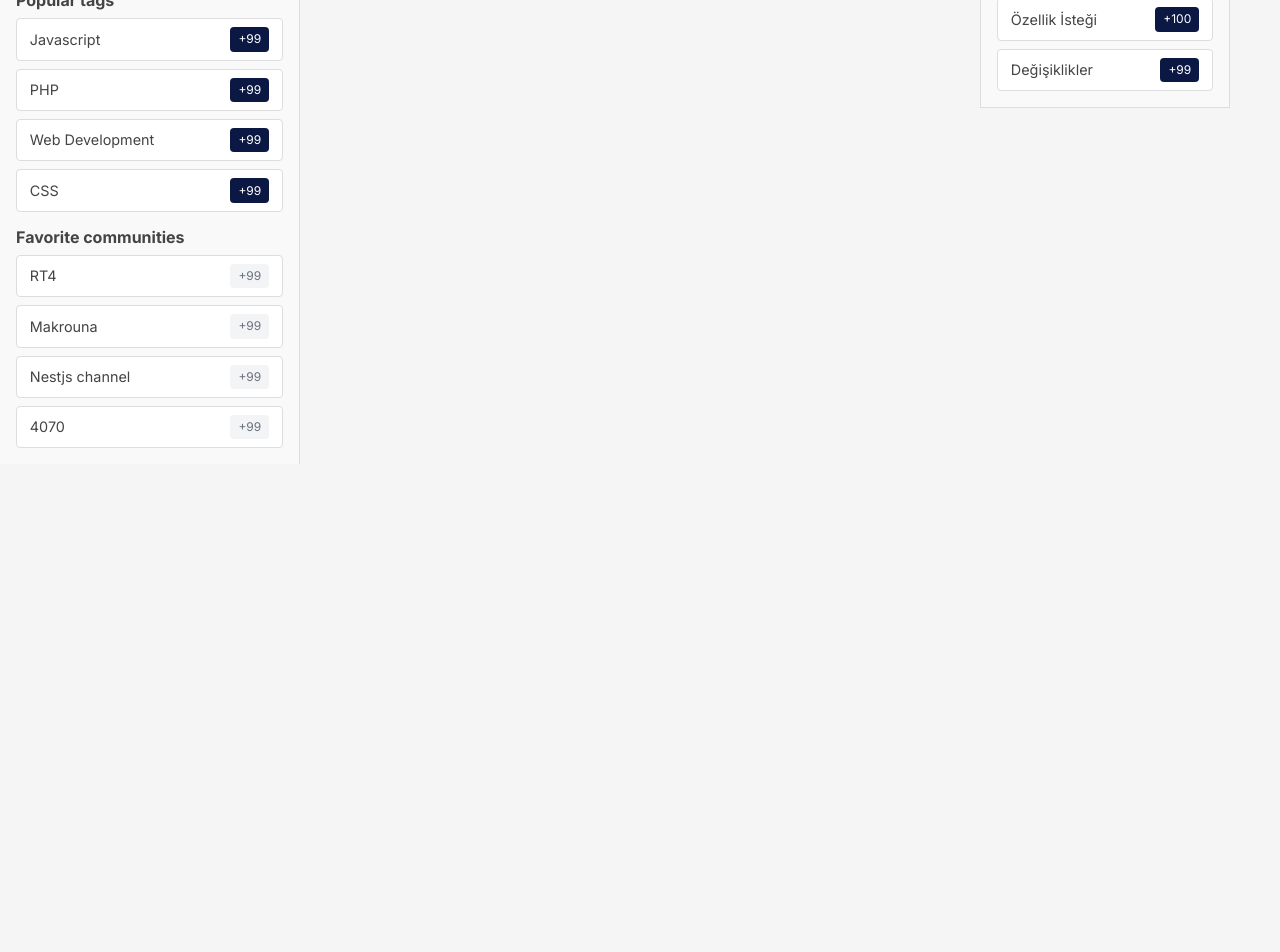
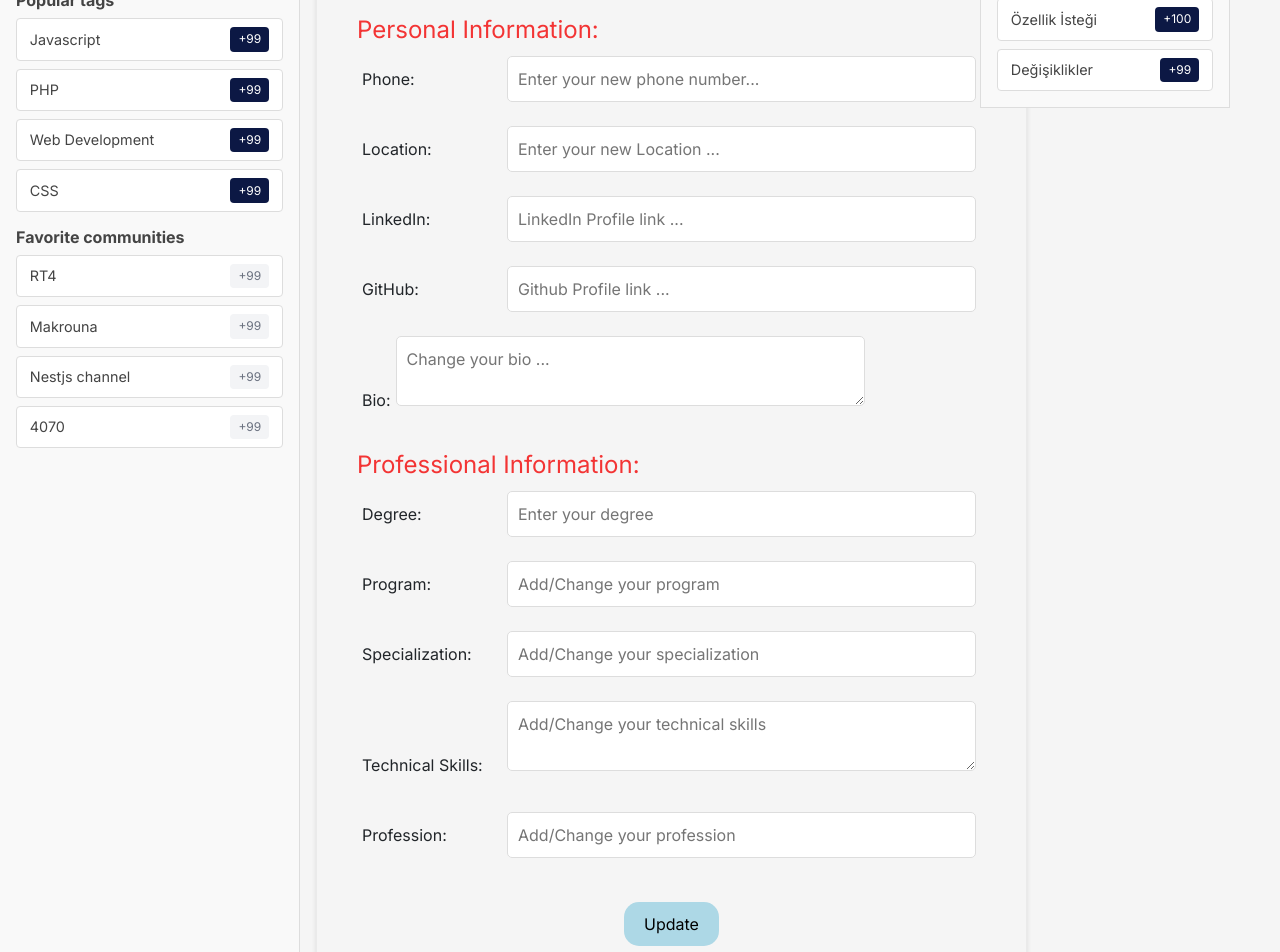
Before and after one commit to NA5KO/Academic_Hub, an Angular app in the folder frontend-app/: page /profile/edit in a window 1280 px wide. Before the commit this address led to /. Shown: the part 400-1352 px from the top of the page. Before the commit the page ends 864 px from the top, so only its background shows below. Built offline with nearby package versions, Linux system fonts and the light colour scheme.

Commit message:
added profile-component

```diff
--- a/frontend-app/src/app/app-routing.module.ts
+++ b/frontend-app/src/app/app-routing.module.ts
@@ -6,7 +6,7 @@ import { CreateCommunityComponent } from './feed/communities/create-community/cr
 import { TopCommunitiesComponent } from './feed/communities/top-communities/top-communities.component';
 import { CommunityDetailsComponent } from './feed/communities/community-details/community-details.component';
 import { PostCreateComponent } from './feed/posts/post-create/post-create.component';
-
+import {ProfileEditComponent} from './profile/profile-edit/profile-edit.component'
 const routes: Routes = [
   { path: '', component: PostListComponent },
   { path: 'post/create', component: PostCreateComponent },
@@ -14,6 +14,8 @@ const routes: Routes = [
   { path: 'community', component: CreateCommunityComponent },
   { path: 'communities', component: TopCommunitiesComponent },
   { path: 'community/:name', component: CommunityDetailsComponent },
+  { path: 'profile/edit', component: ProfileEditComponent },
+
 ];
 
 @NgModule({
--- a/frontend-app/src/app/app.module.ts
+++ b/frontend-app/src/app/app.module.ts
@@ -8,6 +8,7 @@ import { FontAwesomeModule } from '@fortawesome/angular-fontawesome';
 import { RightMenuModule } from './right-menu/right-menu.module';
 import { HeaderComponent } from './header/header.component';
 import { PostsModule } from './feed/posts.module';
+import { ProfileModule } from './profile/profile.module';
 
 @NgModule({
   declarations: [
@@ -20,7 +21,8 @@ import { PostsModule } from './feed/posts.module';
     FontAwesomeModule,
     LeftMenuModule,
     RightMenuModule,
-    PostsModule
+    PostsModule,
+    ProfileModule
   ],
   providers: [],
   bootstrap: [AppComponent]
--- a/frontend-app/src/app/feed/posts.module.ts
+++ b/frontend-app/src/app/feed/posts.module.ts
@@ -1,6 +1,6 @@
 import { NgModule } from '@angular/core';
 import { CommonModule } from '@angular/common';
-import { FormsModule } from '@angular/forms'; // Import FormsModule
+import { FormsModule } from '@angular/forms';
 import { PostListComponent } from './posts/post-list/post-list.component';
 import { PostItemComponent } from './posts/post-item/post-item.component';
 import { PostDetailsComponent } from './posts/post-details/post-details.component';
--- a/frontend-app/src/app/feed/posts/post-create/post-create.component.css
+++ b/frontend-app/src/app/feed/posts/post-create/post-create.component.css
@@ -1,39 +1,9 @@
-.create-community-page {
-    display: flex;
-    justify-content: center;
-    align-items: center;
-    margin-top: 20px;
-  }
-
-  .create-community-form {
-    background: #ffffff;
-    border: 1px solid #eaeaea;
-    padding: 40px;
-    border-radius: 10px;
-    box-shadow: 0 2px 5px rgba(0, 0, 0, 0.1);
-  }
-
-  .form-group {
-    margin-bottom: 20px;
-  }
-
-  label {
-    display: block;
-    margin-bottom: 5px;
-  }
-
-  input[type="text"],
-  input[type="file"] {
-    width: 100%;
-    padding: 10px;
-    border: 1px solid #ddd;
-    border-radius: 5px;
-    box-sizing: border-box;
-  }
-
 /* Styling for the topics section */
 .topics-container {
   margin-top: 20px;
+  background-color: #ffcccc; /* Light red background color */
+  padding: 10px;
+  border-radius: 5px;
 }
 
 .topic-checkbox {
@@ -46,22 +16,24 @@
   grid-gap: 5px; /* Add spacing between grid items */
 }
 
-  .topic-item {
-    /* Optional: Add some padding to each item */
-    padding: 10px;
+
+
+/* Styling for the labels */
+label {
+  display: inline-block;
+  width: 150px; /* Adjust the width */
+  margin-bottom: 10px;
 }
 
-  .continue-button {
-    background-color: #0c1844;
-    color: #fff;
+/* Styling for the update button */
+button.update-button {
+  background-color: #add8e6; /* Light blue background color */
+  border: none;
+  border-radius: 15px; /* Rounded corners */
   padding: 10px 20px;
-    border: none;
-    border-radius: 5px;
   cursor: pointer;
-    margin: 0 auto; /* Center the button horizontally */
-    display: block; /* Make the button a block-level element */
+  margin-top: 20px; /* Space between the button and the form */
+  display: block;
+  margin-left: auto;
+  margin-right: auto; /* Center the button */
 }
-
-  .continue-button:hover {
-    background-color: #0069d9; /* Darker blue on hover */
-  }
--- /dev/null
+++ b/frontend-app/src/app/profile/profile-edit/profile-edit.component.css
@@ -0,0 +1,75 @@
+/* Styling for the profile edit page */
+.profile-edit-page {
+  display: flex;
+  justify-content: center;
+  align-items: center;
+  margin-top: 20px;
+}
+
+.profile-edit-form {
+  border: 1px solid #eaeaea;
+  padding: 40px;
+  border-radius: 10px;
+  box-shadow: 0 2px 5px rgba(0, 0, 0, 0.1);
+  background: none; /* Remove background color */
+}
+
+.form-group {
+  margin-bottom: 20px;
+}
+
+label {
+  display: inline-block;
+  width: 150px; /* Fixed width for labels */
+  margin-bottom: 10px;
+  padding: 5px; /* Add some padding to the labels */
+  border-radius: 5px; /* Rounded corners for labels */
+}
+
+label[for="bio"] {
+  width: auto; /* Exclude bio label from fixed width */
+}
+
+input[type="text"],
+input[type="email"],
+textarea {
+  width: calc(100% - 160px); /* Adjust width to account for label width and padding */
+  padding: 10px;
+  border: 1px solid #ddd;
+  border-radius: 5px;
+  box-sizing: border-box;
+  background: #ffffff; /* White background for input boxes */
+  transition: border-color 0.3s ease, box-shadow 0.3s ease; /* Smooth transition */
+}
+
+input[type="text"]:focus,
+input[type="email"]:focus,
+textarea:focus {
+  border-color: rgb(16, 16, 81); /* Neon blue border color on focus */
+  box-shadow: 0 0 5px rgba(0, 0, 255, 0.5); /* Neon blue glow */
+  outline: none; /* Remove default outline */
+}
+
+/* Styling for the section titles */
+.section legend {
+  color: #f33434; /* Light red color for the section titles */
+}
+
+/* Styling for the update button */
+button.update-button {
+  background-color: #add8e6; /* Light blue background color */
+  border: none;
+  border-radius: 15px; /* Rounded corners */
+  padding: 10px 20px;
+  cursor: pointer;
+  margin-top: 20px; /* Space between the button and the form */
+  display: block;
+  margin-left: auto;
+  margin-right: auto; /* Center the button */
+  transition: background-color 0.3s ease, color 0.3s ease; /* Smooth transition */
+}
+
+button.update-button:hover {
+  background-color: #0069d9; /* Darker blue on hover */
+  color: #fff; /* White text on hover */
+}
--- /dev/null
+++ b/frontend-app/src/app/profile/profile-edit/profile-edit.component.html
@@ -0,0 +1,72 @@
+<h2>Edit Profile</h2>
+<form class="profile-edit-form" #profileForm="ngForm" (ngSubmit)="onSubmit(profileForm)">
+  <!-- Section: Account Information -->
+  <fieldset class="section">
+    <legend>Account Information:</legend>
+    <div class="form-group">
+      <label for="name">Name:</label>
+      <input type="text" id="name" name="name" [(ngModel)]="profile.name" placeholder="Enter your new name ..." required />
+    </div>
+    <div class="form-group">
+      <label for="email">Email:</label>
+      <input type="email" id="email" name="email" [(ngModel)]="profile.email" placeholder="Enter your new email ..." required />
+    </div>
+    <div class="form-group">
+      <label for="username">Username:</label>
+      <input type="text" id="username" name="username" [(ngModel)]="profile.username" placeholder="Enter your new username ..." required />
+    </div>
+  </fieldset>
+
+  <!-- Section: Contact Information -->
+  <fieldset class="section">
+    <legend>Personal Information:</legend>
+    <div class="form-group">
+      <label for="phone">Phone:</label>
+      <input type="text" id="phone" name="phone" [(ngModel)]="profile.phone" placeholder="Enter your new phone number..." />
+    </div>
+    <div class="form-group">
+      <label for="location">Location:</label>
+      <input type="text" id="location" name="location" [(ngModel)]="profile.location" placeholder="Enter your new Location ..." />
+    </div>
+    <div class="form-group">
+        <label for="linkedin">LinkedIn:</label>
+        <input type="text" id="linkedin" name="linkedin" [(ngModel)]="profile.linkedin" placeholder="LinkedIn Profile link ..."/>
+    </div>
+    <div class="form-group">
+        <label for="github">GitHub:</label>
+        <input type="text" id="github" name="github" [(ngModel)]="profile.github" placeholder="Github Profile link ..."  />
+    </div>
+    <div class="form-group">
+        <label for="bio">Bio:</label>
+        <textarea id="bio" name="bio" [(ngModel)]="profile.bio" placeholder="Change your bio ..."></textarea>
+      </div>
+  </fieldset>
+
+  <!-- Section: Professional Information -->
+  <fieldset class="section">
+    <legend>Professional Information:</legend>
+    <div class="form-group">
+      <label for="degree">Degree:</label>
+      <input type="text" id="degree" name="degree" [(ngModel)]="profile.degree" placeholder="Enter your degree" />
+    </div>
+    <div class="form-group">
+      <label for="program">Program:</label>
+      <input type="text" id="program" name="program" [(ngModel)]="profile.program" placeholder="Add/Change your program" />
+    </div>
+    <div class="form-group">
+      <label for="specialization">Specialization:</label>
+      <input type="text" id="specialization" name="specialization" [(ngModel)]="profile.specialization" placeholder="Add/Change your specialization" />
+    </div>
+    <div class="form-group">
+      <label for="technicalSkills">Technical Skills:</label>
+      <textarea id="technicalSkills" name="technicalSkills" [(ngModel)]="profile.technicalSkills" placeholder="Add/Change your technical skills"></textarea>
+    </div>
+    <div class="form-group">
+      <label for="profession">Profession:</label>
+      <input type="text" id="profession" name="profession" [(ngModel)]="profile.profession" placeholder="Add/Change your profession" />
+    </div>
+  </fieldset>
+
+  <!-- Update Button -->
+  <button class="update-button" type="submit">Update</button>
+</form>
--- /dev/null
+++ b/frontend-app/src/app/profile/profile-edit/profile-edit.component.ts
@@ -0,0 +1,33 @@
+import { Component } from '@angular/core';
+
+@Component({
+  selector: 'app-profile-edit',
+  templateUrl: './profile-edit.component.html',
+  styleUrls: ['./profile-edit.component.css']
+})
+export class ProfileEditComponent {
+  profile = {
+    name: '',
+    email: '',
+    username: '',
+    phone: '',
+    location: '',
+    linkedin: '',
+    github: '',
+    bio: '',
+    degree: '',
+    program: '',
+    specialization: '',
+    technicalSkills: '',
+    profession: ''
+  };
+
+  onSubmit(profileForm: any): void {
+    if (profileForm.valid) {
+      console.log('Profile Updated:', this.profile);
+      alert('Profile updated successfully!');
+      // Optionally, reset the form after submission
+      profileForm.resetForm();
+    }
+  }
+}
--- /dev/null
+++ b/frontend-app/src/app/profile/profile.module.ts
@@ -0,0 +1,15 @@
+import { NgModule } from '@angular/core';
+import { CommonModule } from '@angular/common';
+import { ProfileEditComponent } from './profile-edit/profile-edit.component';
+import { FormsModule } from '@angular/forms';
+
+@NgModule({
+  declarations: [
+    ProfileEditComponent,
+  ],
+  imports: [
+    CommonModule,FormsModule
+  ],
+  exports: []
+})
+export class ProfileModule { }
```
Also changed, not shown: 1 other file (tests, documents, lock files or other folders). Lines whose indentation alone changed are shown as unchanged.
